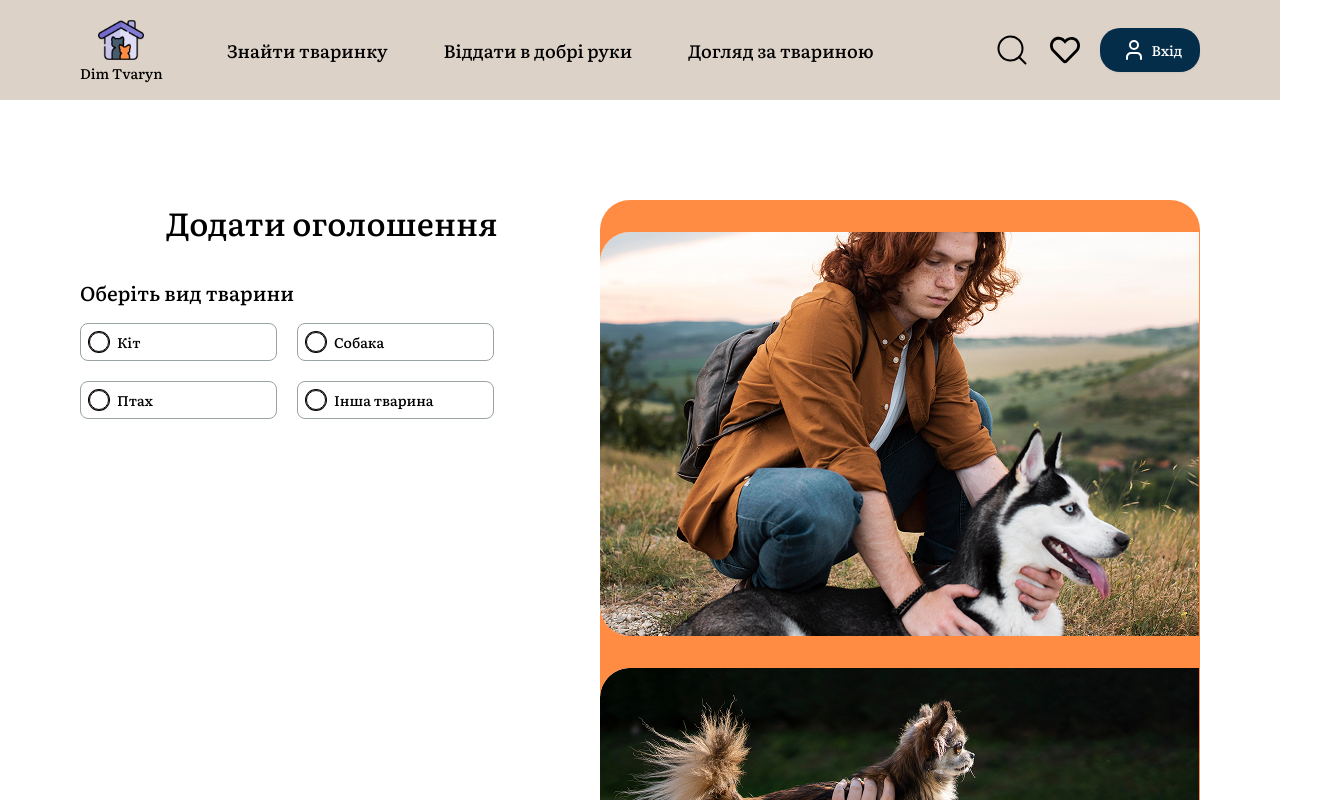
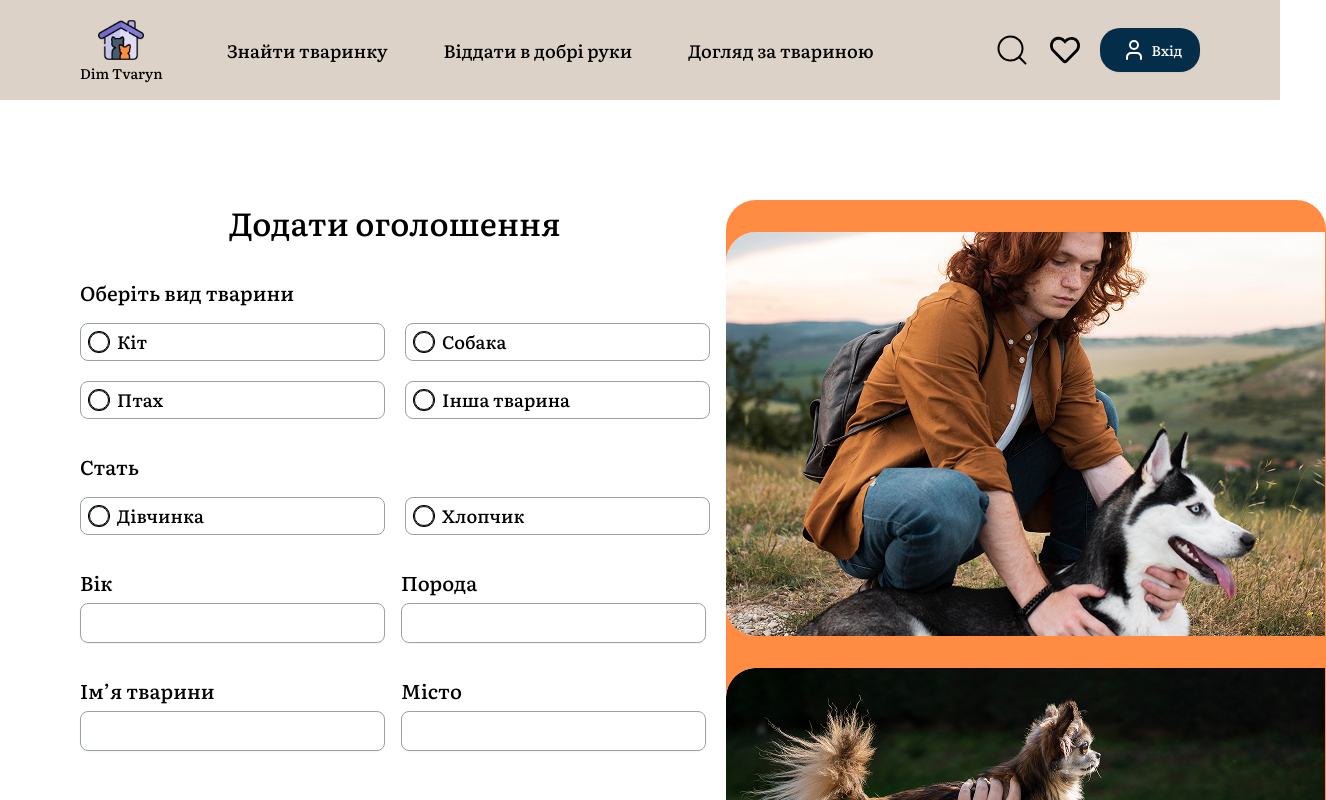
Before and after one commit to Dim-Tvarin/frontend, a React (Vite) app: page /announcement in a window 1280 px wide. Shown: the top 800 px of the page, 1326 px wide, since content can reach past the window. Built offline with nearby package versions, Linux system fonts and the light colour scheme.

Commit message:
feat: add base fields

```diff
--- a/src/components/CustomRadioGroup.tsx
+++ b/src/components/CustomRadioGroup.tsx
@@ -22,10 +22,10 @@ const CustomRadioGroup: FC<RadioProps> = ({defaultValue, items,className, itemWi
   return (
     <RadioGroup defaultValue={defaultValue} className={cn("flex gap-20", className)}>
       {items.map(item => (
-        <div className={ cn("w-[197px] flex items-center gap-8 rounded-lg p-8 border-1 border-input-border", itemWidth )}
+        <div className={cn(" flex items-center gap-8 rounded-lg p-8 border-1 border-input-border", itemWidth ? `w-[${itemWidth}px]` : 'w-[197px]')}
            key={item.value}>
           <RadioGroupItem value={item.label } id={item.value } className="ring-[1px] w-20 h-20 data-[state=checked]:ring-2 focus:outline-none"/>
-          <Label htmlFor={item.value }>{item.label }</Label>
+          <Label className="text-s" htmlFor={item.value }>{item.label }</Label>
         </div>
       ))}
       </RadioGroup>
--- a/src/components/InputField.tsx
+++ b/src/components/InputField.tsx
@@ -5,6 +5,8 @@ import { MdErrorOutline } from 'react-icons/md';
 
 interface InputFieldProps extends React.InputHTMLAttributes<HTMLInputElement> {
   label?: string;
+  labelClass?: string;
+  labelSize?: number;
   id: string;
   error?: string;
 }
@@ -14,6 +16,8 @@ export const InputField: FC<InputFieldProps> = ({
   id,
   error,
   className,
+  labelClass,
+  labelSize,
   ...rest
 }) => {
   return (
@@ -21,7 +25,7 @@ export const InputField: FC<InputFieldProps> = ({
       {label && (
         <label
           htmlFor={id}
-          className="block text-left h-[20px] font-medium text-[16px] text-input-label mb-[10px]"
+          className={cn('block text-left h-[20px] font-medium text-input-label mb-[10px]', labelClass, labelSize ? `text-${labelSize}`: 'text-xs' )}
         >
           {label}
         </label>
--- a/src/pages/Announcement.tsx
+++ b/src/pages/Announcement.tsx
@@ -2,6 +2,7 @@ import CustomRadioGroup from 'components/CustomRadioGroup';
 import announce1 from '../assets/announce1.jpg'
 import announce2 from '../assets/announce2.jpg'
 import announce3 from '../assets/announce3.jpg'
+import { InputField } from 'components/InputField';
 
 const petType = [
   {
@@ -22,6 +23,17 @@ const petType = [
   },
 ];
 
+const petSex = [
+  {
+    value: "girl",
+    label: "Дівчинка",
+  },
+  {
+    value: "boy",
+    label: "Хлопчик",
+  }
+];
+
  const Announcement = () => {
   return (
     <div className='container flex flex-row gap-16'>
@@ -30,7 +42,40 @@ const petType = [
 
         <form className='flex flex-col items-start'>
           <p className='text-20 mb-16'>Оберіть вид тварини</p>
-          <CustomRadioGroup items={ petType} className="flex-wrap" itemWidth='305'/>
+          <CustomRadioGroup items={petType} className="flex-wrap" itemWidth='305' />
+
+          <p className='text-20 mt-32 mb-16'>Стать </p>
+          <CustomRadioGroup items={petSex} itemWidth='305' />
+
+          <div className='flex mt-32 gap-16'>
+            <InputField
+              label="Вік"
+              id="age"
+              className='w-[305px] h-[40px] mt-16'
+              labelSize={20}
+            />
+            <InputField
+              label="Порода"
+              id="breed"
+              className='w-[305px] h-[40px] mt-16'
+              labelSize={20}
+              />
+          </div>
+
+          <div className='flex mt-32 gap-16'>
+            <InputField
+              label="Ім’я тварини"
+              id="petName"
+              className='w-[305px] h-[40px] mt-16'
+              labelSize={20}
+            />
+            <InputField
+              label="Місто"
+              id="city"
+              className='w-[305px] h-[40px] mt-16'
+              labelSize={20}
+              />
+          </div>
         </form>
       </div>
 
```
